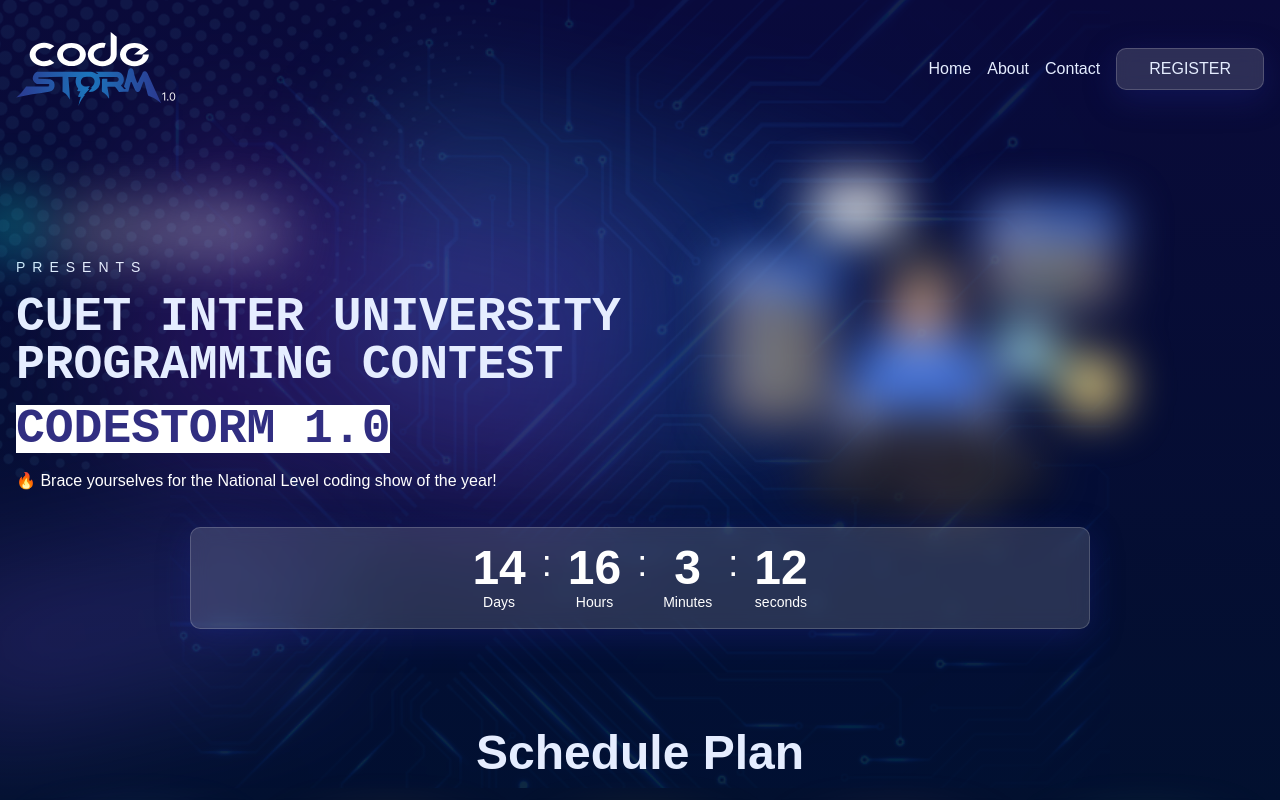
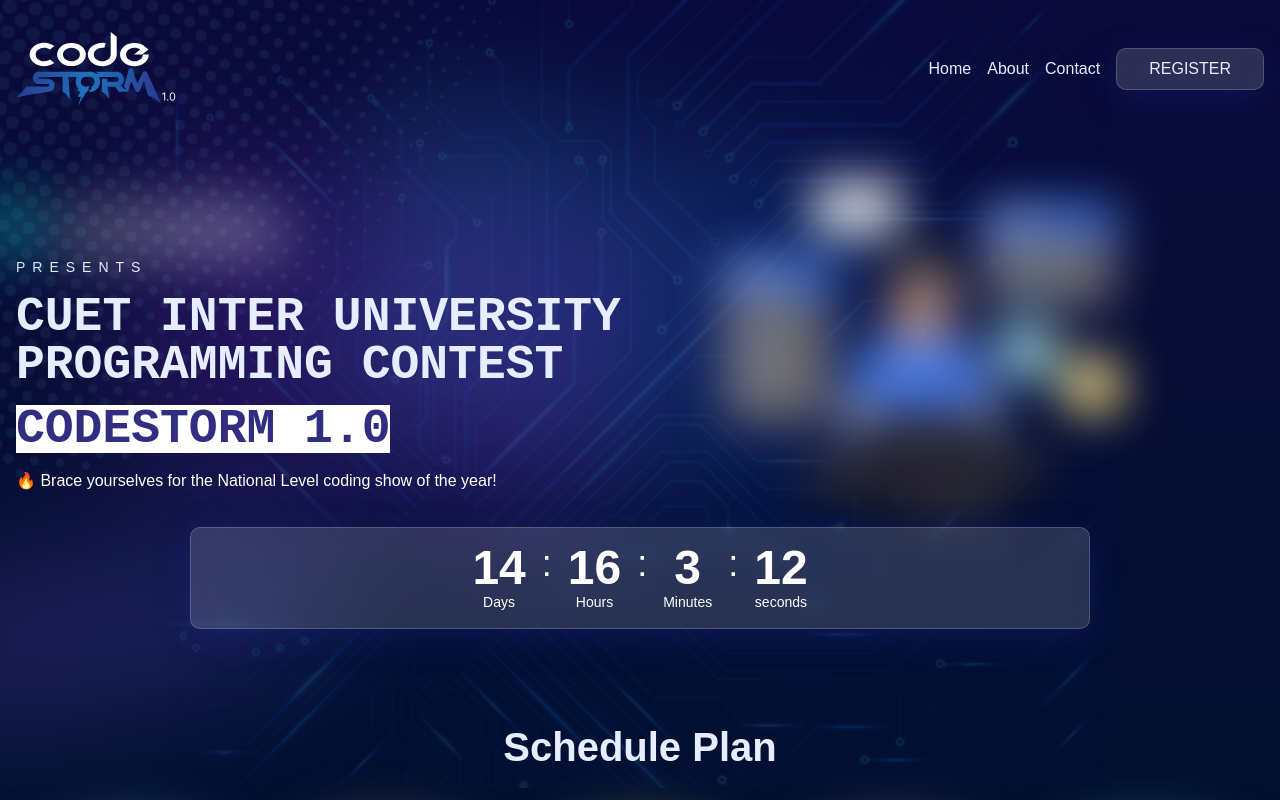
Before and after one commit to cuet-dev-corpse/iupc, a Next.js app: page / in a window 1280 px wide. Shown: the top 800 px of the page. Built offline with nearby package versions, Linux system fonts and the light colour scheme.

Commit message:
site title and desc change

```diff
--- a/src/app/globals.css
+++ b/src/app/globals.css
@@ -72,7 +72,7 @@
 }
 
 .title {
-  @apply text-center lg:text-5xl md:text-4xl sm:text-3xl text-2xl font-semibold md:my-12 my-6;
+  @apply text-center md:text-[2.5rem] sm:text-3xl text-2xl font-semibold md:my-12 my-6;
 }
 
 .title2 {
```
